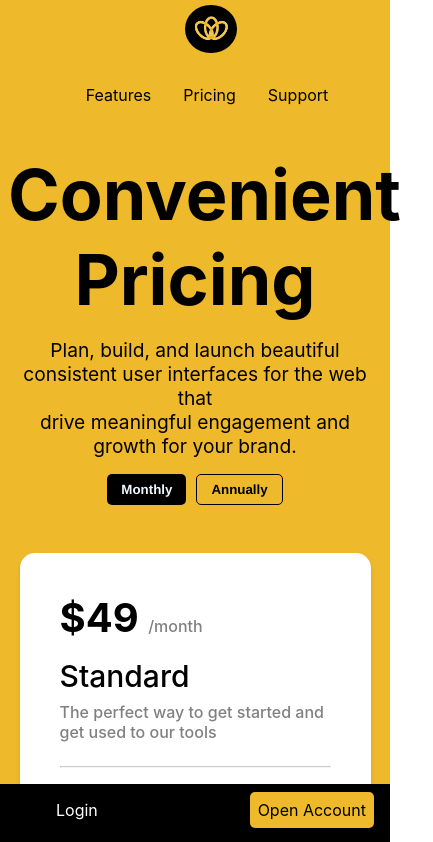
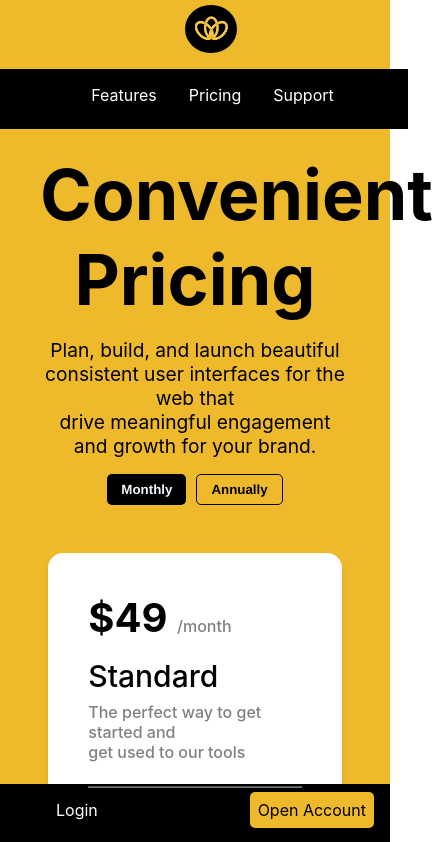
Before and after one commit to HRFocus/HRFocusFE, a React (Create React App) app: page /pricing in a window 390 px wide. Shown: the top 842 px of the page, 433 px wide, since content can reach past the window. Built offline with nearby package versions, Linux system fonts and the light colour scheme.

Commit message:
cahnged navbar design and pricing page adjusted

```diff
--- a/src/pages/Pricing/Pricing.css
+++ b/src/pages/Pricing/Pricing.css
@@ -47,7 +47,7 @@
   }
 @media only screen and (max-width: 767px){
   .price-page-container{
-    padding-top: 9rem;
+    padding:9rem 2rem;
     padding-bottom: 3.5rem;
   }
 .price-page-container{
--- a/src/shared/Navigation/Navbar.css
+++ b/src/shared/Navigation/Navbar.css
@@ -5,7 +5,7 @@
   position: fixed;
   width: 100%;
   height: auto;
-    margin-top:0rem ;
+  margin-top: 0rem;
 }
 
 .page-links ul {
@@ -19,7 +19,7 @@
   padding: 1rem;
 }
 
-  .page-links ul li > a {
+.page-links ul li>a {
   color: black;
   text-decoration: none;
 }
@@ -30,9 +30,10 @@
   border-radius: 50%;
   height: 3rem;
   width: 3.2rem;
-    margin-top : 5px;
+  margin-top: 5px;
 }
-  .logo img{
+
+.logo img {
   margin-left: -0.78rem;
 }
 
@@ -45,7 +46,7 @@
   padding: 1rem;
 }
 
-  .users-link ul li > a {
+.users-link ul li>a {
   color: black;
   text-decoration: none;
 }
@@ -53,31 +54,36 @@
 .users-link {
   display: flex;
 }
-  .users-link ul :nth-child(2) > a{
+
+.users-link ul :nth-child(2)>a {
   background-color: black;
   color: white;
   padding: 5px 12px;
   border-radius: 5px;
 }
+
 @media (max-width: 767px) {
   .nav-links-container {
     flex-direction: column;
     align-items: center;
   }
-   .page-links{
-    translate: -15%;
-   }
-   .page-links ul,
-   .users-link ul {
+
+  .page-links {
     margin-top: 1rem;
+    background-color: black;
   }
 
-   .page-links ul li,
-   .users-link ul li {
-     margin-right: 0;
-     margin-bottom: 0.5rem;
+  .page-links ul {
+    display: flex;
+    justify-content: center;
+    translate: -15vw;
   }
-   .users-link{
+
+  .page-links ul li>a {
+    color: white;
+  }
+
+  .users-link {
     display: none;
   }
 
```
Lines whose indentation alone changed are shown as unchanged.
